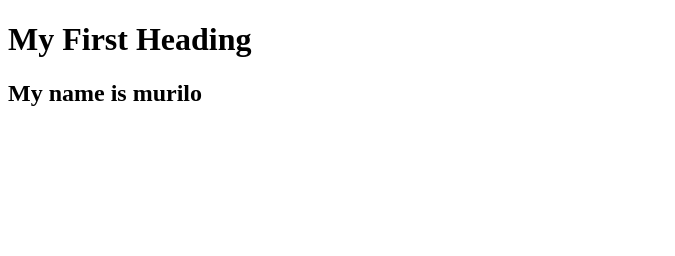
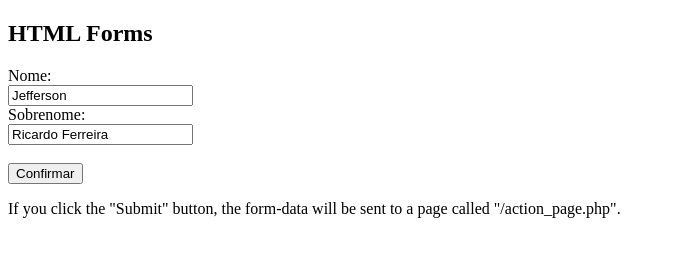
Before and after one commit to murilobrb/aula-talento-tech.github.io, a plain HTML site: page index.html in a window 1280 px wide. Shown: the whole page, without its empty margins (0-675 px from the left). Drawn offline with Linux system fonts and the light colour scheme.

Commit message:
Update index.html

```diff
--- a/index.html
+++ b/index.html
@@ -1,13 +1,18 @@
 <!DOCTYPE html>
 <html>
-<head>
-<title>Page Title</title>
-</head>
 <body>
-<Form action="index.html">
-<h1>My First Heading</h1>
-<h2>My name is murilo</h2>
 
+<h2>HTML Forms</h2>
+
+<form action="/action_page.php">
+  <label for="fname">Nome:</label><br>
+  <input type="text" id="fname" name="fname" value="Jefferson"><br>
+  <label for="lname">Sobrenome:</label><br>
+  <input type="text" id="lname" name="lname" value="Ricardo Ferreira"><br><br>
+  <input type="submit" value="Confirmar">
+</form>
+
+<p>If you click the "Submit" button, the form-data will be sent to a page called "/action_page.php".</p>
 
 </body>
 </html>
```
